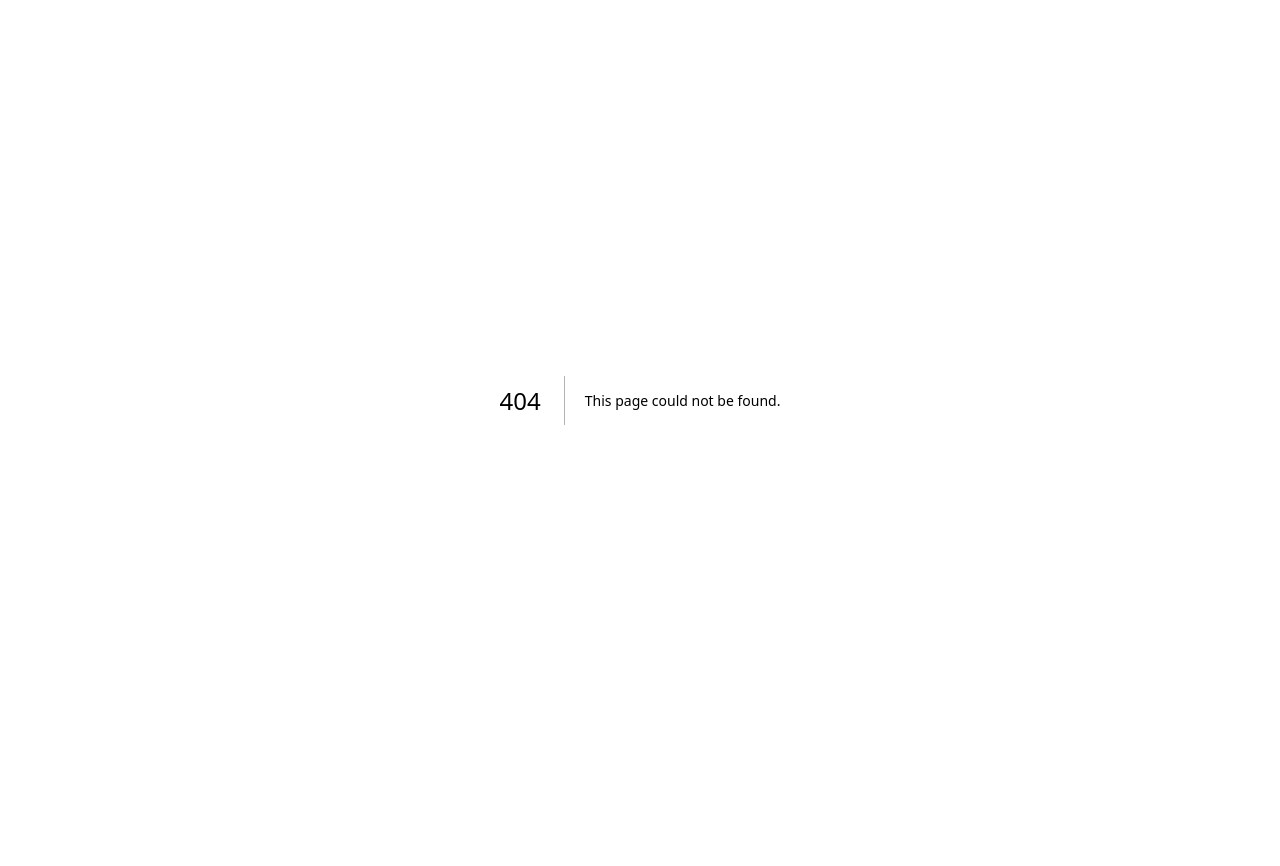
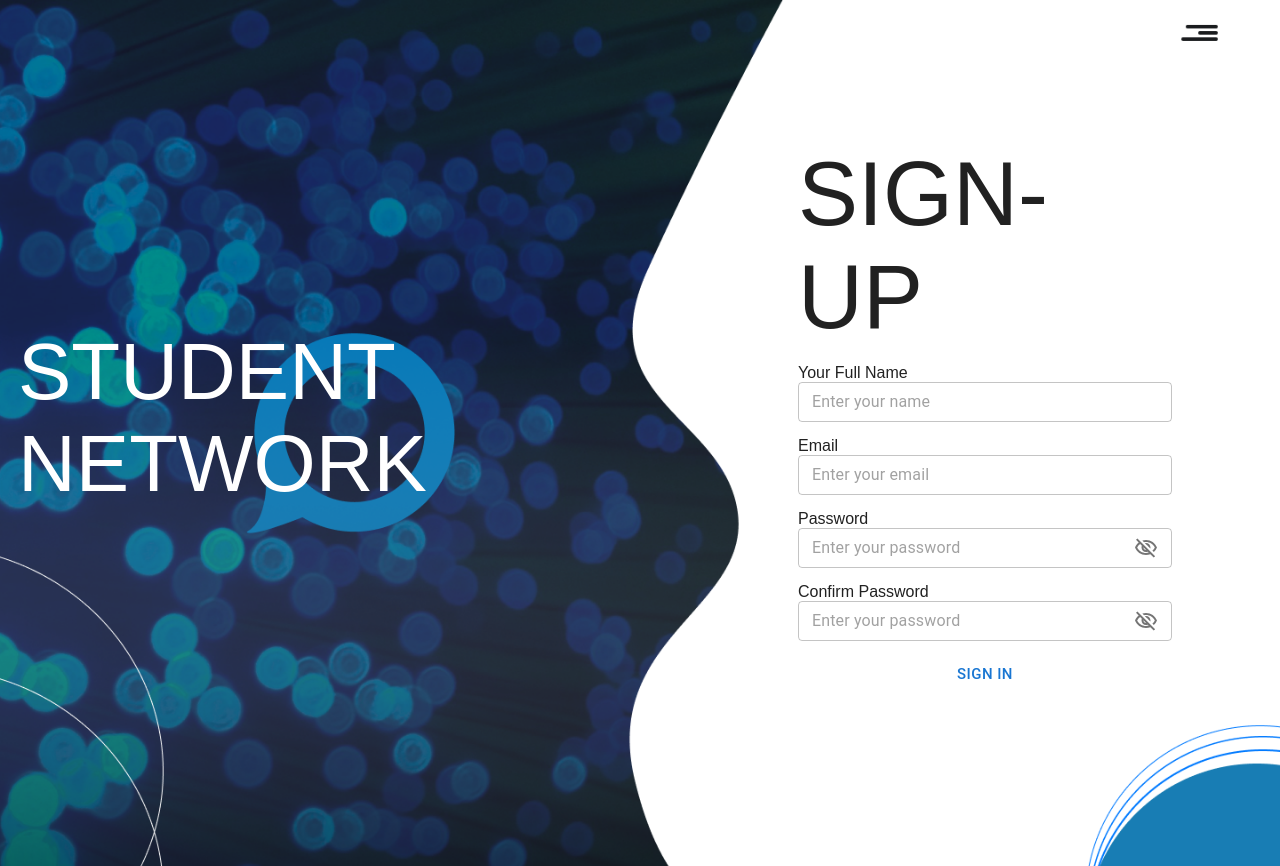
Before and after one commit to unmsmfisi-socialapplication/social_app, a Next.js app in the folder frontend/: page /auth/register in a window 1280 px wide. Before the commit this address had no page. Before the commit the page ends 800 px from the top, so only its background shows below. Built offline with nearby package versions, Linux system fonts and the light colour scheme.

Commit message:
[Frontend] feat: create register page

```diff
--- /dev/null
+++ b/frontend/src/app/auth/register/page.tsx
@@ -0,0 +1,71 @@
+"use client";
+import EnrollmentHoc from "@/app/auth/auth";
+import CardAuth from "@/components/organisms/CardAuth";
+
+import { WInput } from "@/components";
+import { WButton } from "@/components";
+
+import VisibilityOffOutlinedIcon from "@mui/icons-material/VisibilityOffOutlined";
+
+export default function RegisterPage() {
+  return (
+    <EnrollmentHoc>
+      <CardAuth
+        typeColor="secondary"
+        title="SIGN-UP"
+        size="large"
+        variant="outlined"
+        style={{ fontWeight: "900" }}
+      >
+        <div style={{ margin: "15px 0" }}>
+          <span>Your Full Name</span>
+          <WInput
+            typeColor="primary"
+            placeholder="Enter your name"
+            size="small"
+            variant="outlined"
+            fullWidth
+            type="text"
+          />
+        </div>
+        <div style={{ margin: "15px 0" }}>
+          <span>Email</span>
+          <WInput
+            typeColor="primary"
+            placeholder="Enter your email"
+            size="small"
+            variant="outlined"
+            fullWidth
+            type="text"
+          />
+        </div>
+        <div style={{ margin: "15px 0" }}>
+          <span>Password</span>
+          <WInput
+            typeColor="primary"
+            icon={<VisibilityOffOutlinedIcon />}
+            placeholder="Enter your password"
+            size="small"
+            variant="outlined"
+            fullWidth
+            type="password"
+          />
+        </div>
+        <div style={{ margin: "15px 0" }}>
+          <span>Confirm Password</span>
+          <WInput
+            typeColor="primary"
+            icon={<VisibilityOffOutlinedIcon />}
+            placeholder="Enter your password"
+            size="small"
+            variant="outlined"
+            fullWidth
+            type="password"
+          />
+        </div>
+
+        <WButton typeColor="secondary" text="Sign in" size="large" />
+      </CardAuth>
+    </EnrollmentHoc>
+  );
+}
```
